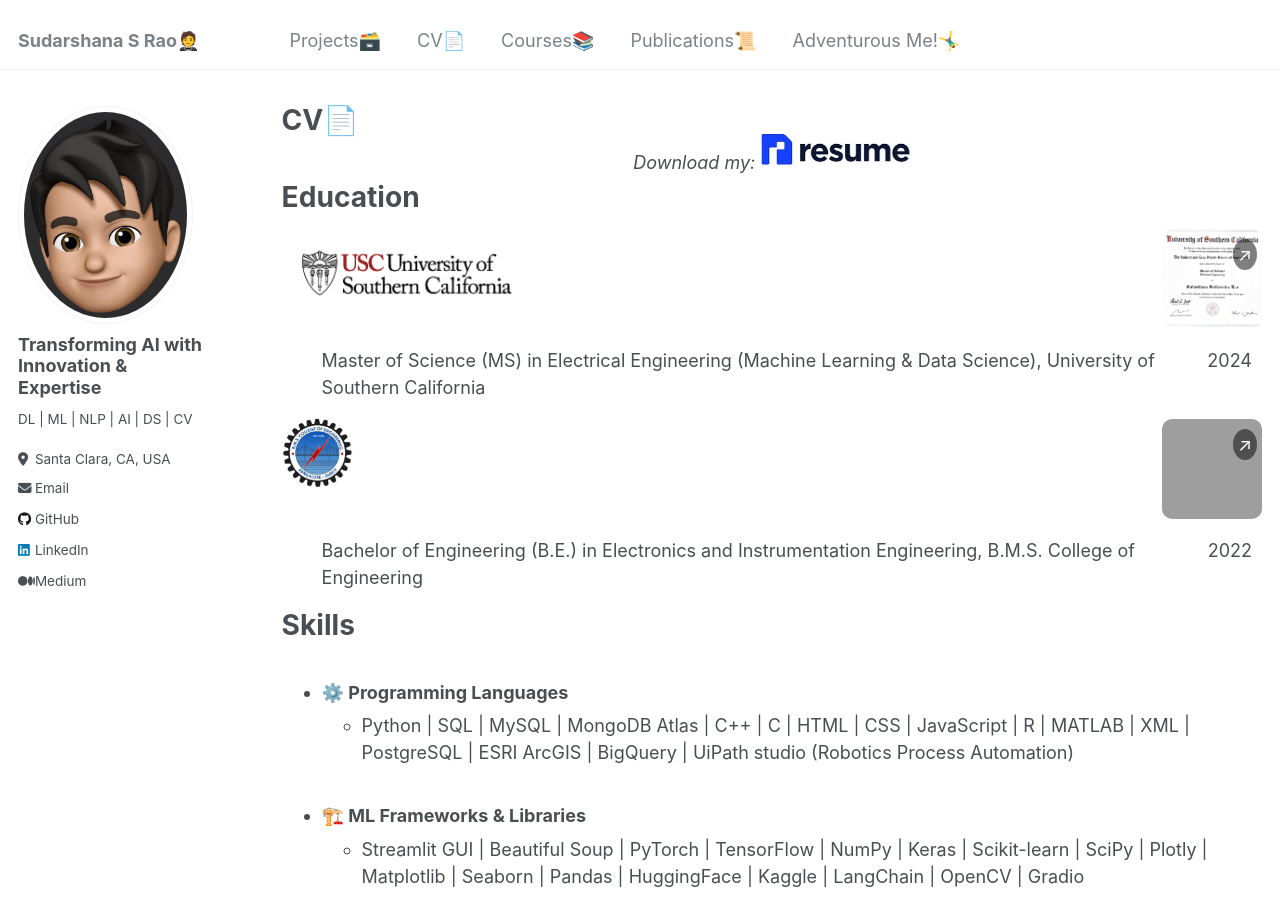
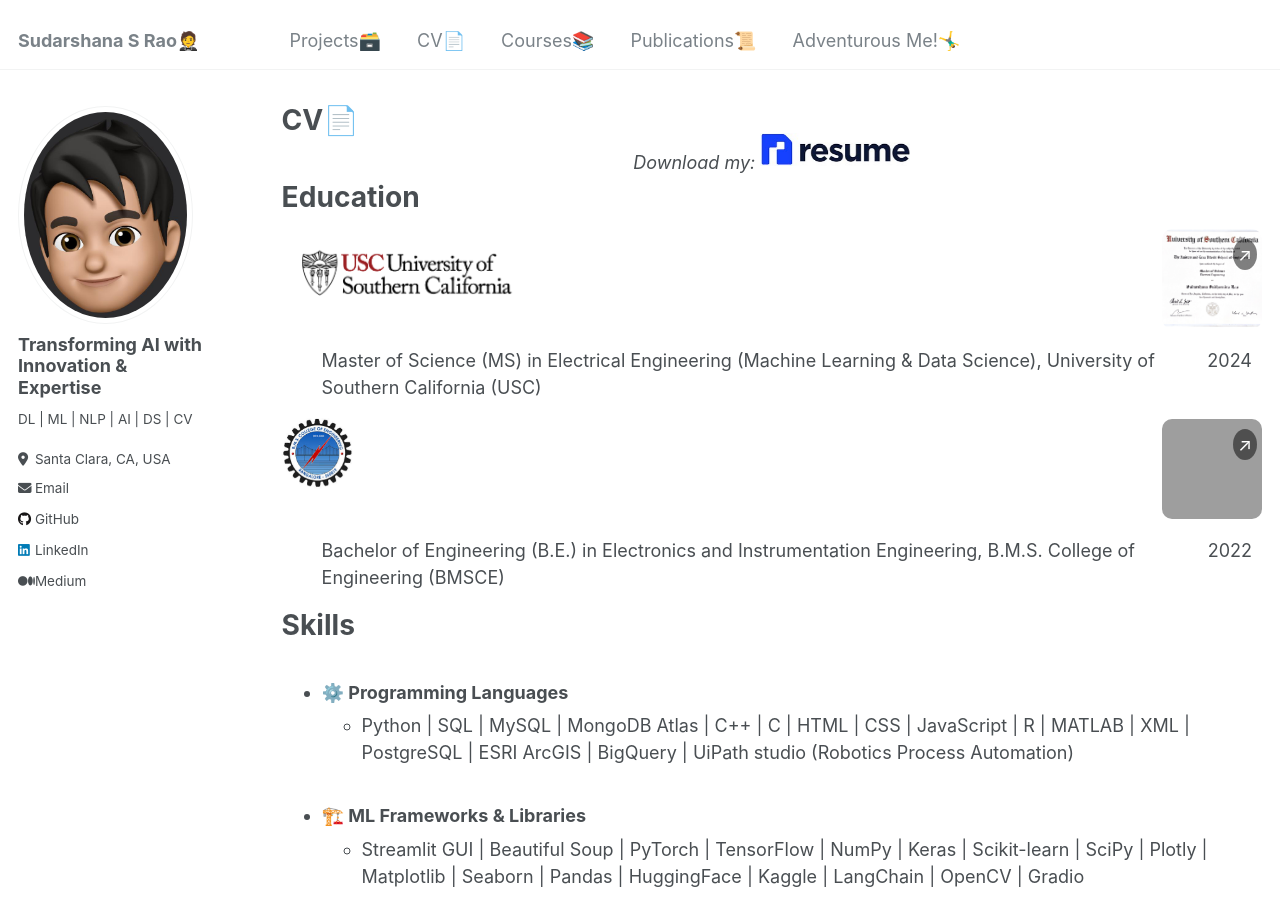
Before and after one commit to SudarshanaSRao/SudarshanaSRao.github.io, a Jekyll site: the page built from _pages/cv.md, in a window 1280 px wide and 900 px high. Built offline with Jekyll 4.4.1, drawn with Linux system fonts in a browser that asks for light colours; some of the changed text lies outside the part shown; grey boxes are pictures that could not be loaded.

Commit message:
Update cv.md

```diff
--- a/_pages/cv.md
+++ b/_pages/cv.md
@@ -155,7 +155,7 @@
   <div>
     <ul>
       <li>
-        <span>Master of Science (MS) in Electrical Engineering (Machine Learning & Data Science), University of Southern California</span>
+        <span>Master of Science (MS) in Electrical Engineering (Machine Learning & Data Science), University of Southern California (USC)</span>
         <span>2024</span>
       </li>
     </ul>
@@ -274,7 +274,7 @@
 <div>
   <ul>
     <li>
-    <span>Bachelor of Engineering (B.E.) in Electronics and Instrumentation Engineering, B.M.S. College of Engineering</span> &nbsp; &nbsp; &nbsp; &nbsp;
+    <span>Bachelor of Engineering (B.E.) in Electronics and Instrumentation Engineering, B.M.S. College of Engineering (BMSCE)</span> &nbsp; &nbsp; &nbsp; &nbsp;
       <span>  2022</span>
     </li>
   </ul>
@@ -473,8 +473,8 @@
 
 Leadership & Involvement
 ==================
-* Course Producer for the Database Systems (CSCI-585) course under [Prof. Saty](https://viterbi.usc.edu/directory/faculty/Raghavachary/Saty) [Raghavachary's](https://www.linkedin.com/in/satychary/) guidance during the _Spring 2024_ term. Held office hours, mentored, and evaluated homework and exams for a class of 300 students.
-* Project Coordinator of The Department of Electronics & Instrumentation Engineering during the National Level Annual Technical Symposium Phase Shift 2021, organized in B.M.S. College of Engineering (BMSCE).
+* Course Producer for the Database Systems (CSCI-585) course under [Prof. Saty](https://viterbi.usc.edu/directory/faculty/Raghavachary/Saty) [Raghavachary's](https://www.linkedin.com/in/satychary/) guidance during my master's program at USC in the _Spring 2024_ term. Held office hours, mentored, and evaluated homework and exams for a class of 300 students.
+* Project Coordinator of The Department of Electronics & Instrumentation Engineering during the National Level Annual Technical Symposium Phase Shift 2021, organized in BMSCE.
 * Student Volunteer of Mitsubishi Electric Cup- National Level Competition for Factory Automation held at BMSCE.
 
 Awards
```
